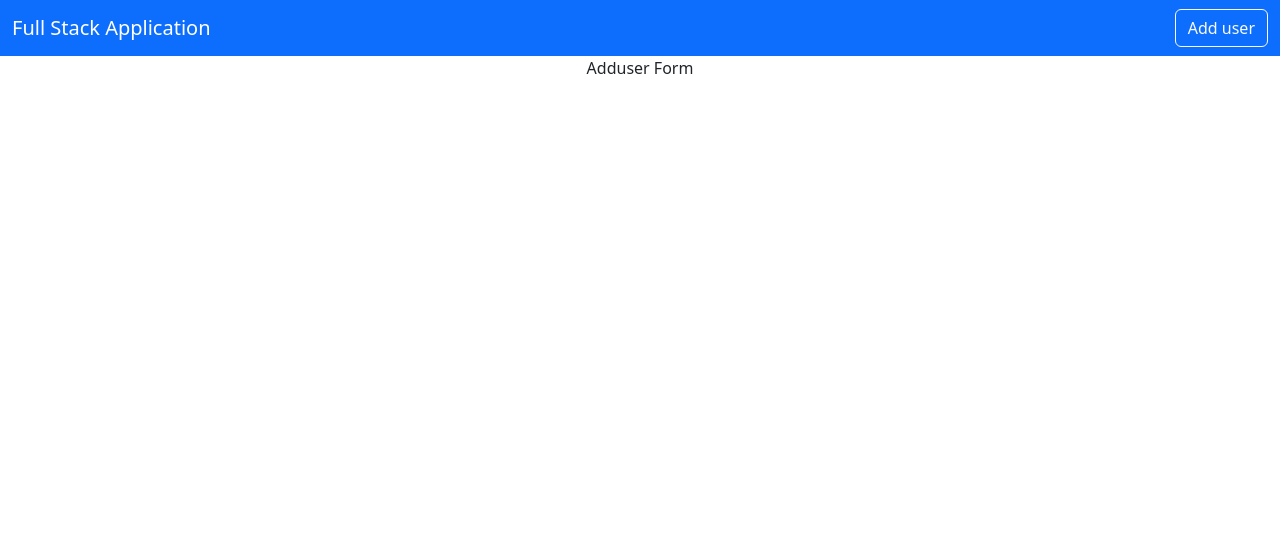
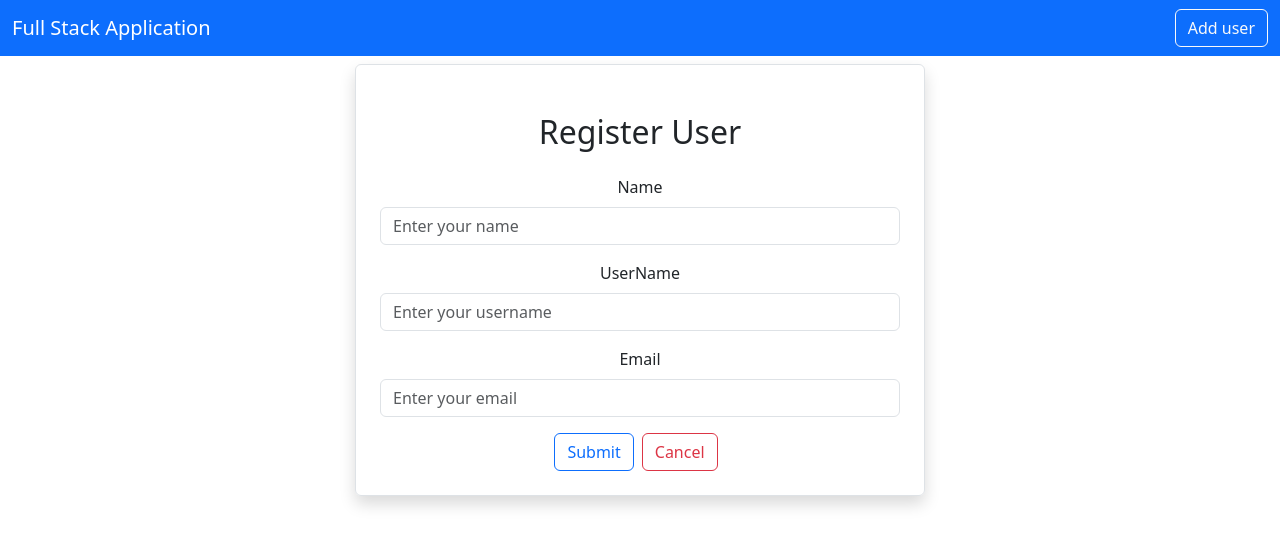
Before and after one commit to Vasili2797/fullstack-backend, a React (Create React App) app in the folder fullstack-front/: page /adduser in a window 1280 px wide. Shown: the top 546 px of the page. Built offline with nearby package versions, Linux system fonts and the light colour scheme.

Commit message:
Adds a new user to the database

```diff
--- a/fullstack-front/src/users/AddUser.js
+++ b/fullstack-front/src/users/AddUser.js
@@ -1,7 +1,81 @@
-import React from 'react'
+import React, { useState } from "react";
+import axios from "axios";
+import { Link, useNavigate } from "react-router-dom";
 
 export default function AddUser() {
+  let navigate = useNavigate();
+  const [user, setUser] = useState({
+    name: "",
+    username: "",
+    email: "",
+  });
+
+  const { name, username, email } = user;
+  const onInputChange = (e) => {
+    setUser({ ...user, [e.target.name]: e.target.value });
+  };
+
+  const onSubmit = async (e) => {
+    e.preventDefault();
+    console.log("Submitting the user: ",user);
+    await axios.post("http://localhost:8080/user", user);
+    navigate("/");
+  };
+
   return (
-    <div>Adduser Form</div>
-  )
+    <div className="container">
+      <div className="row">
+        <div className="col-md-6 offset-md-3 border rounded p-4 mt-2 shadow">
+          <h2 className="text-center m-4">Register User</h2>
+          <form onSubmit={(e) => onSubmit(e)}>
+            <div className="mb-3">
+              <label htmlFor="Name" className="form-label">
+                Name
+              </label>
+              <input
+                type="text"
+                className="form-control"
+                placeholder="Enter your name"
+                name="name"
+                value={name}
+                onChange={(e) => onInputChange(e)}
+              />
+            </div>
+            <div className="mb-3">
+              <label htmlFor="Username" className="form-label">
+                UserName
+              </label>
+              <input
+                type="text"
+                className="form-control"
+                placeholder="Enter your username"
+                name="username"
+                value={username}
+                onChange={(e) => onInputChange(e)}
+              />
+            </div>
+            <div className="mb-3">
+              <label htmlFor="Email" className="form-label">
+                Email
+              </label>
+              <input
+                type="text"
+                className="form-control"
+                placeholder="Enter your email"
+                name="email"
+                value={email}
+                onChange={(e) => onInputChange(e)}
+              />
+            </div>
+            <button type="submit" className="btn btn-outline-primary">
+              Submit
+            </button>
+            <Link className="btn btn-outline-danger mx-2" to="/">
+              Cancel
+            </Link>
+          </form>
+        </div>
+      </div>
+    </div>
+  );
 }
```
